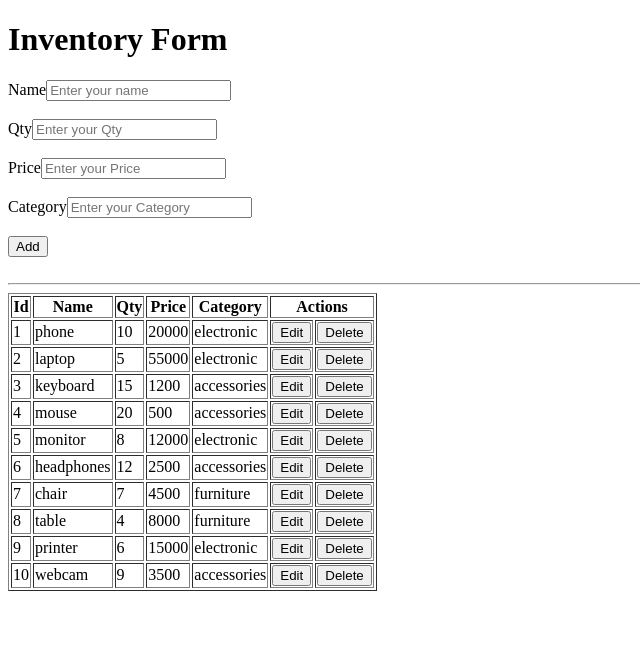
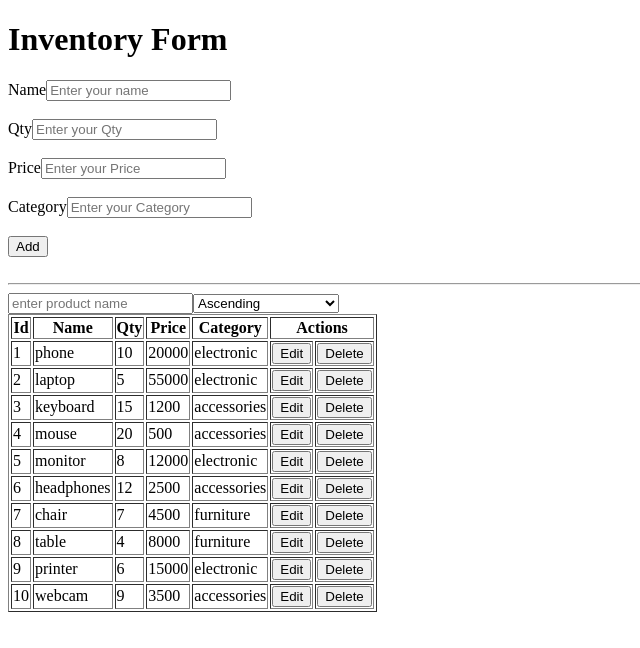
Before and after one commit to mohinkhan16/React, a React (Vite) app in the folder 13_React_Redux_Inventery_System/: page / in a window 1280 px wide. Shown: the top 648 px of the page, without its empty margins (0-640 px from the left). Built offline with nearby package versions, Linux system fonts and the light colour scheme.

Commit message:
Asc-Desc added

```diff
--- a/13_React_Redux_Inventery_System/src/Components/ProductList.jsx
+++ b/13_React_Redux_Inventery_System/src/Components/ProductList.jsx
@@ -1,5 +1,5 @@
 
-import React from "react";
+import React, { useState } from "react";
 import { useDispatch, useSelector } from "react-redux";
 import {
   handleDetele,
@@ -7,16 +7,82 @@ import {
 } from "../Features/InventerySlice";
 
 const ProductList = () => {
-
   const product = useSelector(
     (state) => state.inventory.products
   );
 
+  const [productQuery, setProductQuery] = useState({
+    search: "",
+    sort: "asc",
+  });
+
   const dispatch = useDispatch();
+
+  const handleChange = (field, e) => {
+    setProductQuery((prod) => {
+      return {
+        ...prod,
+        [field]: e.target.value,
+      };
+    });
+  };
+
+  // Searching
+  const filterList = product.filter((p) =>
+    p.name.toLowerCase().includes(productQuery.search.toLowerCase()),
+  );
+
+  // Sorting
+  const sortedList = [...filterList].sort((a, b) => {
+    if (productQuery.sort === "asc") {
+      return Number(a.id) - Number(b.id);
+    }
+
+    if (productQuery.sort === "desc") {
+      return Number(b.id) - Number(a.id);
+    }
+
+    if (productQuery.sort === "priceAscending") {
+      return Number(a.price) - Number(b.price);
+    }
+
+    if (productQuery.sort === "priceDescending") {
+      return Number(b.price) - Number(a.price);
+    }
+
+    if (productQuery.sort === "QtyAsc") {
+      return Number(a.qty) - Number(b.qty);
+    }
+
+    if (productQuery.sort === "QtyDesc") {
+      return Number(b.qty) - Number(a.qty);
+    }
+
+    return 0;
+  });
 
   return (
     <>
-            {product.length > 0 ? (
+      <input
+        type="text"
+        value={productQuery.search}
+        placeholder="enter product name"
+        onChange={(e) => handleChange("search", e)}
+      />
+
+      <select
+        value={productQuery.sort}
+        onChange={(e) => handleChange("sort", e)}
+      >
+        <option value="asc">Ascending</option>
+        <option value="desc">Descending</option>
+        <option value="priceAscending">Price Ascending</option>
+        <option value="priceDescending">Price Descending</option>
+        <option value="QtyAsc">Quantity Ascending</option>
+        <option value="QtyDesc">Quantity Descending</option>
+      </select>
+
+      {sortedList.length > 0 ? (
         <table border={1}>
           <thead>
             <tr>
@@ -30,7 +96,7 @@ const ProductList = () => {
           </thead>
 
           <tbody>
-                        {product.map((p, index) => (
+            {sortedList.map((p, index) => (
               <tr key={p.id}>
                 <td>{index + 1}</td>
                 <td>{p.name}</td>
@@ -40,9 +106,7 @@ const ProductList = () => {
 
                 <td>
                   <button
-                                        onClick={() =>
-                                            dispatch(setEditval(p))
-                                        }
+                    onClick={() => dispatch(setEditval(p))}
                   >
                     Edit
                   </button>
@@ -50,9 +114,7 @@ const ProductList = () => {
 
                 <td>
                   <button
-                                        onClick={() =>
-                                            dispatch(handleDetele(p.id))
-                                        }
+                    onClick={() => dispatch(handleDetele(p.id))}
                   >
                     Delete
                   </button>
```
Lines whose indentation alone changed are shown as unchanged.
